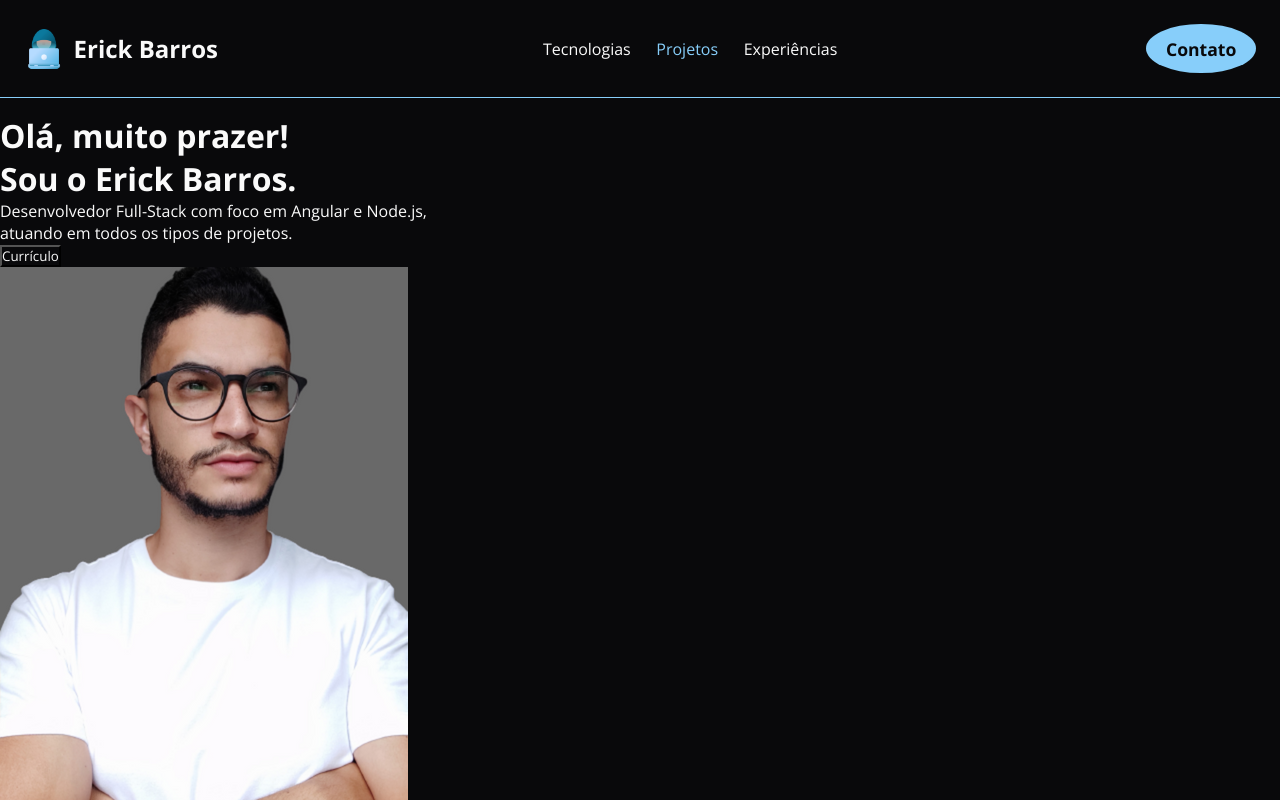
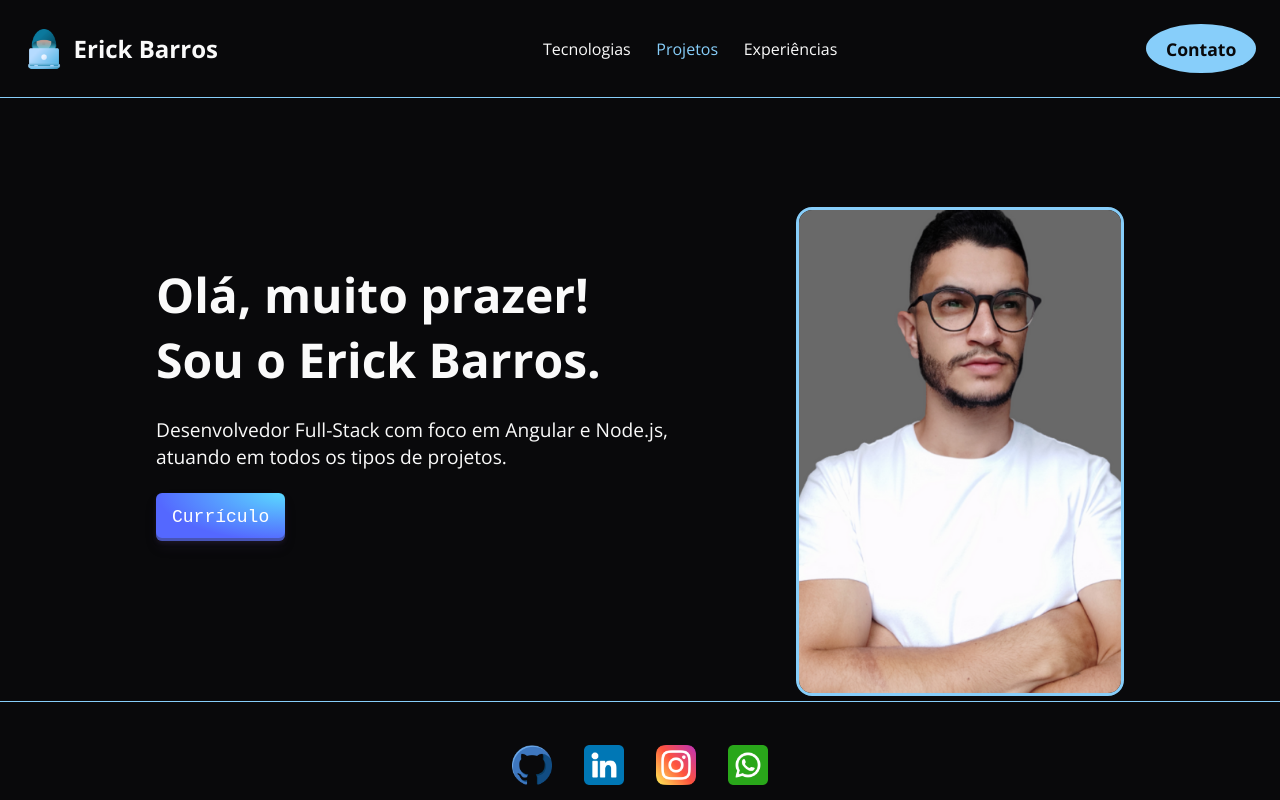
Before and after one commit to erickbarrosr/professional-portfolio-frontend, an Angular app: page / in a window 1280 px wide. Shown: the top 800 px of the page. Built offline with nearby package versions, Linux system fonts and the light colour scheme.

Commit message:
feat(home.component.css): created styles for home page

```diff
--- a/src/app/components/pages/home/home.component.css
+++ b/src/app/components/pages/home/home.component.css
@@ -0,0 +1,88 @@
+.home-container {
+  display: flex;
+  flex-direction: row;
+  align-items: center;
+  justify-content: center;
+}
+
+.profile {
+  margin: 5.8em 0 0 4em;
+}
+
+.greetings {
+  margin-right: 4em;
+}
+
+h1 {
+  margin: 0.5em 0;
+  font-size: 3em;
+}
+
+p {
+  margin-bottom: 1.2em;
+  font-size: 1.2em;
+}
+
+a {
+  text-decoration: none;
+}
+
+input[type="submit"] {
+  align-items: center;
+  appearance: none;
+  background-image: radial-gradient(
+    100% 100% at 100% 0,
+    #5adaff 0,
+    #5468ff 100%
+  );
+  border: 0;
+  border-radius: 6px;
+  box-shadow: rgba(45, 35, 66, 0.4) 0 2px 4px,
+    rgba(45, 35, 66, 0.3) 0 7px 13px -3px, rgba(58, 65, 111, 0.5) 0 -3px 0 inset;
+  box-sizing: border-box;
+  color: #fff;
+  cursor: pointer;
+  display: inline-flex;
+  font-family: "JetBrains Mono", monospace;
+  height: 48px;
+  justify-content: center;
+  line-height: 1;
+  list-style: none;
+  overflow: hidden;
+  padding-left: 16px;
+  padding-right: 16px;
+  position: relative;
+  text-align: left;
+  text-decoration: none;
+  transition: box-shadow 0.15s, transform 0.15s;
+  user-select: none;
+  -webkit-user-select: none;
+  touch-action: manipulation;
+  white-space: nowrap;
+  will-change: box-shadow, transform;
+  font-size: 18px;
+  margin-bottom: 2em;
+}
+
+input[type="submit"]:focus {
+  box-shadow: #3c4fe0 0 0 0 1.5px inset, rgba(45, 35, 66, 0.4) 0 2px 4px,
+    rgba(45, 35, 66, 0.3) 0 7px 13px -3px, #3c4fe0 0 -3px 0 inset;
+}
+
+input[type="submit"]:hover {
+  box-shadow: rgba(45, 35, 66, 0.4) 0 4px 8px,
+    rgba(45, 35, 66, 0.3) 0 7px 13px -3px, #3c4fe0 0 -3px 0 inset;
+  transform: translateY(-2px);
+}
+
+input[type="submit"]:active {
+  box-shadow: #3c4fe0 0 3px 7px inset;
+  transform: translateY(2px);
+}
+
+img {
+  width: 328px;
+  height: auto;
+  border: 0.2em solid #87cefa;
+  border-radius: 1em;
+}
```
